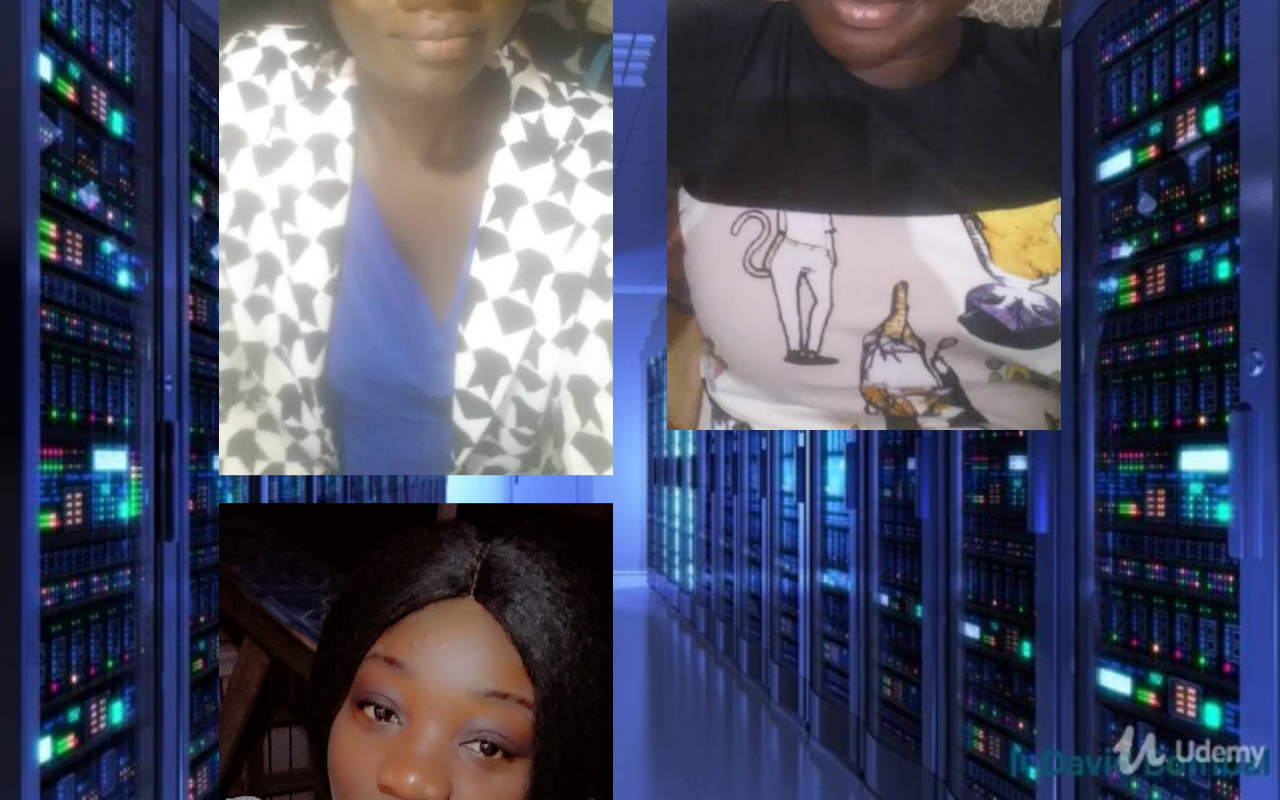
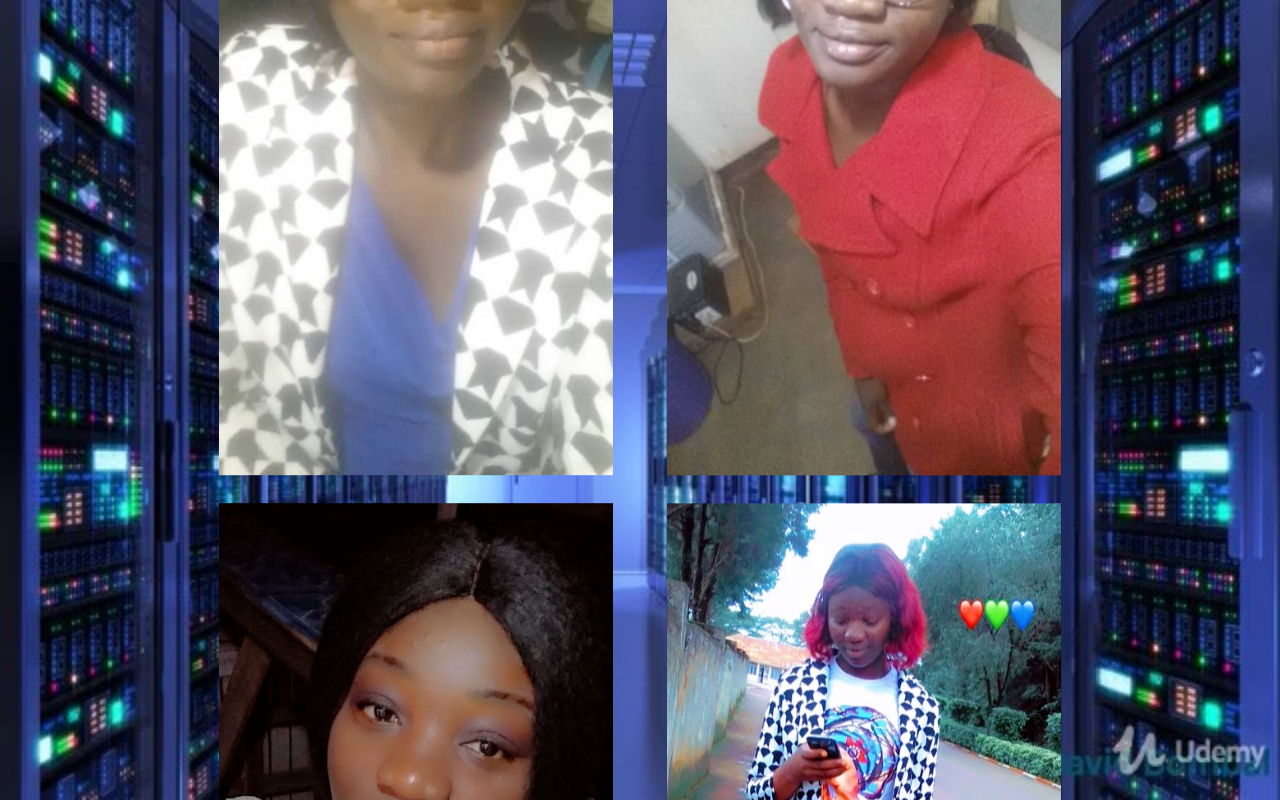
Before and after one commit to monthebrice2000/Popup-Login-User, a plain HTML site: page index.html in a window 1280 px wide. Drawn offline with Linux system fonts and the light colour scheme.

Commit message:
update 6

```diff
--- a/css/style.css
+++ b/css/style.css
@@ -166,12 +166,10 @@
     /* overflow: hidden; */
     /* flex-basis: 35%; */
     flex-wrap: wrap;
-    will-change: transform;
-    will-change: animation;
 
     /* top: 144px; */
     -moz-animation: slide 60s linear infinite;
-    -webkit-animation: slide 60s ease-in-out infinite reverse;
+    -webkit-animation: slide 60s ease-in-out infinite;
     -o-animation: slide 60s ease-in-out infinite;;
     gap: 28px;
     /*background: rebeccapurple;*/
--- a/index.html
+++ b/index.html
@@ -37,12 +37,12 @@
             <div>
                 <img src="img/img2.jpg" alt="bebe19">
             </div>
+<!--            <div>-->
+<!--                <img src="img/img3.jpg" alt="bebe18">-->
+<!--            </div>-->
             <div>
-                <img src="img/img3.jpg" alt="bebe18">
+                <img src="img/img4.jpg" alt="bebe17">
             </div>
-<!--            <div>-->
-<!--                <img src="img/img4.jpg" alt="bebe17">-->
-<!--            </div>-->
 <!--            <div>-->
 <!--                <img src="img/img16.jpg" alt="bebe16">-->
 <!--            </div>-->
```
